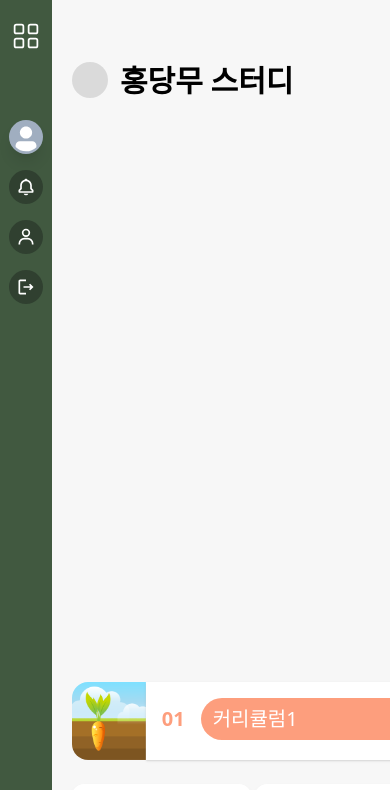
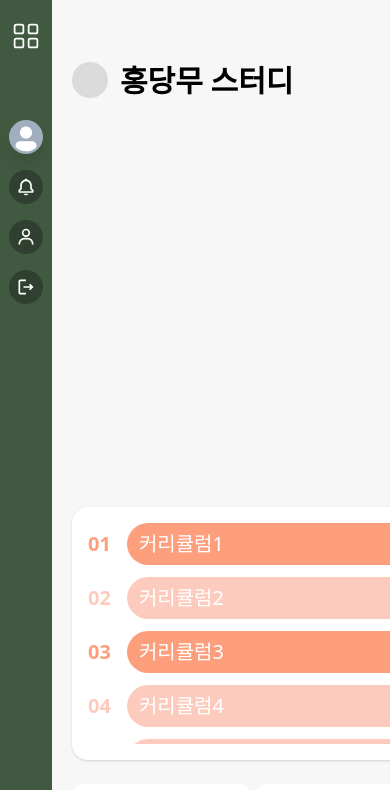
Before and after one commit to BDD-CLUB/01-doo-re-front, a Next.js app: page /team/1/study/1 in a window 390 px wide. Shown: the top 790 px of the page. Built offline with nearby package versions, Linux system fonts and the light colour scheme.

Commit message:
design: 커리큘럼 카드 반응형 구현 #127

```diff
--- a/src/components/CurriculumCard/index.tsx
+++ b/src/components/CurriculumCard/index.tsx
@@ -8,9 +8,10 @@ import '@/style.css';
 
 const CurriculumCard = () => {
   return (
-    <Flex w="100%" h="20vw">
+    <Flex w="100%" h={{ base: '30vh', lg: '35vh', '2xl': '40vh' }}>
       <Image
-        w="20vw"
+        display={{ base: 'none', md: 'block' }}
+        w={{ base: '30vh', lg: '35vh', '2xl': '40vh' }}
         borderTopRightRadius="0"
         borderTopLeftRadius="2xl"
         borderBottomLeftRadius="2xl"
@@ -24,8 +25,8 @@ const CurriculumCard = () => {
         py="4"
         pr="1"
         borderTopRightRadius="2xl"
-        borderTopLeftRadius="0"
-        borderBottomLeftRadius="0"
+        borderTopLeftRadius={{ base: '2xl', md: '0' }}
+        borderBottomLeftRadius={{ base: '2xl', md: '0' }}
         borderBottomRightRadius="2xl"
       >
         <Flex className="scroll" direction="column" gap="3" overflowY="auto" w="100%">
```
